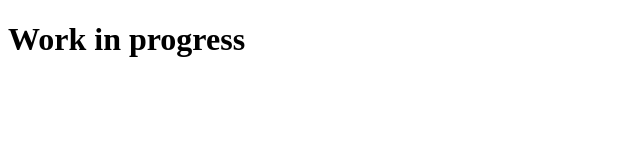
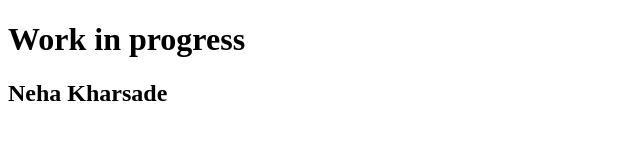
Before and after one commit to nehakharsade-23/Ai-Powered-Smart-Student-Study-And-Monitoring-System, a plain HTML site: page index.html in a window 1280 px wide. Shown: the whole page, without its empty margins (0-640 px from the left). Drawn offline with Linux system fonts and the light colour scheme.

Commit message:
updated files

```diff
--- a/index.html
+++ b/index.html
@@ -8,5 +8,6 @@
 </head>
 <body>
     <h1>Work in progress</h1>
+    <h2>Neha Kharsade</h2>
 </body>
 </html>
```
